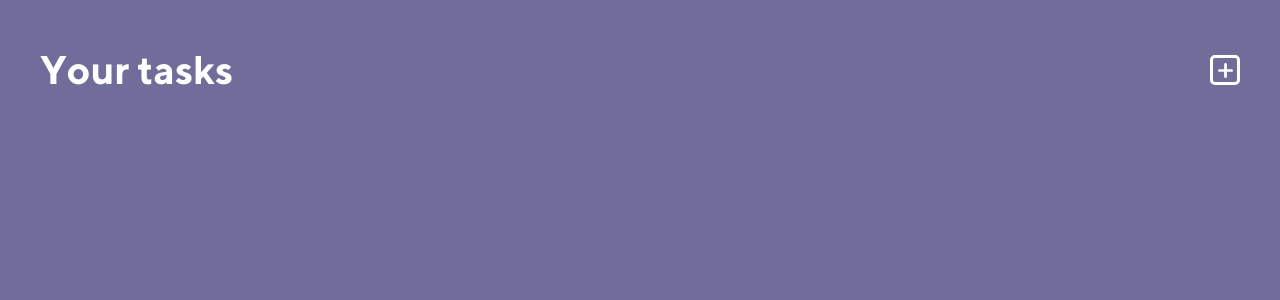
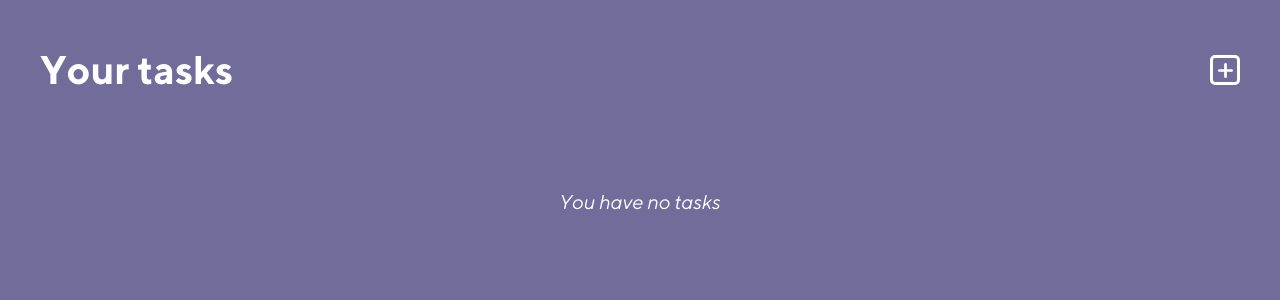
Before and after one commit to SavelyOlegych/TaskManager, a Vue app: page /tasks in a window 1280 px wide. Shown: the top 300 px of the page. Built offline with nearby package versions, Linux system fonts and the light colour scheme.

Commit message:
no tasks

```diff
--- a/src/components/TasksList.vue
+++ b/src/components/TasksList.vue
@@ -1,5 +1,5 @@
 <template>
-  <div class="tasks__list">
+  <div class="tasks__list" v-if="tasks.length > 0">
     <TasksListItem
       v-for="task in tasks"
       :key="task.id"
@@ -8,6 +8,7 @@
       @openDeletePopup="openDeletePopup"
     />
   </div>
+  <div class="tasks__no-tasks" v-else>You have no tasks</div>
   <Transition name="fade">
     <CommonPopup
       v-if="isEditPopupVisible"
@@ -89,5 +90,12 @@ export default {
       grid-template-columns: 1fr;
     }
   }
+
+  &__no-tasks {
+    width: max-content;
+    margin: 100px auto 0;
+    font-style: italic;
+    font-size: 20px;
+  }
 }
 </style>
```
